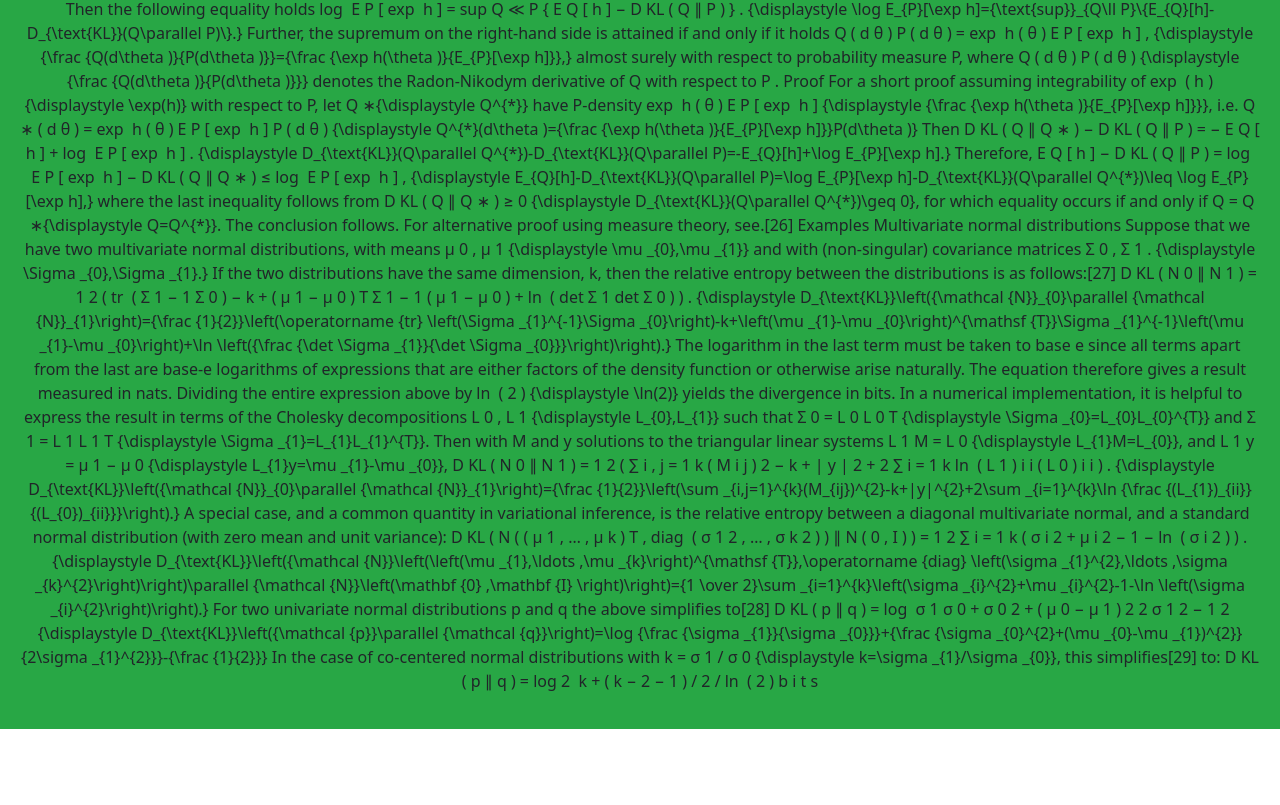
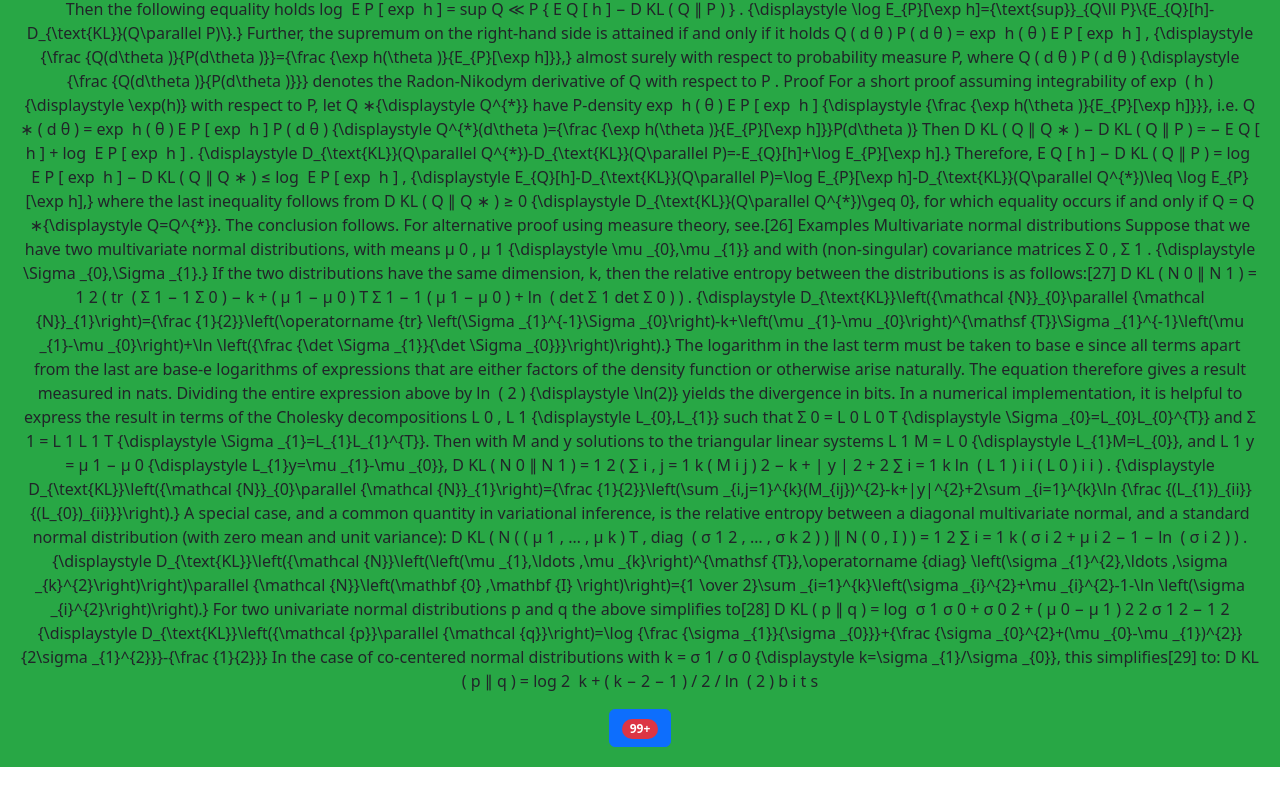
Before and after one commit to singhnikhil01/project-, a plain HTML site: page index.html in a window 1280 px wide. Shown: the part 3667-4472 px from the top of the page. Drawn offline with nearby package versions, Linux system fonts and the light colour scheme.

Commit message:
created a html file with three div with fixed heading and footer

```diff
--- a/index.html
+++ b/index.html
@@ -491,6 +491,10 @@
         _{1}/\sigma _{0}}, this simplifies[29] to: D KL ( p ∥ q ) = log 2 ⁡ k +
         ( k − 2 − 1 ) / 2 / ln ⁡ ( 2 ) b i t s
       </p>
+
+      <button class="btn btn-primary">
+        <span class="badge bg-danger rounded-pill"> 99+ </span>
+      </button>
     </div>
 
     <div class="footer">Fixed Footer</div>
```
